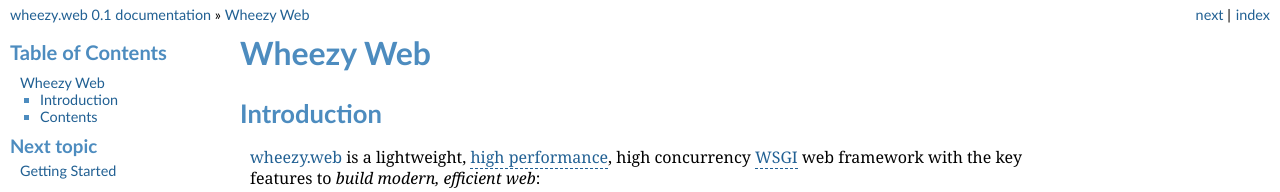
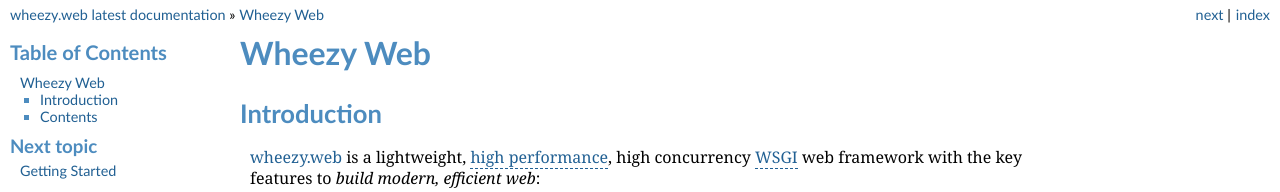
Before and after one commit to akornatskyy/wheezy.web, a Sphinx documentation site: the page built from doc/index.rst, in a window 1280 px wide. Shown: the top 192 px of the page. Built offline with Sphinx 7.4.7, drawn with Linux system fonts in a browser that asks for light colours.

Commit message:
Minor cleanup.

```diff
--- a/doc/conf.py
+++ b/doc/conf.py
@@ -55,17 +55,17 @@
 master_doc = 'index'
 
 # General information about the project.
-project = u'wheezy.web'
-copyright = u'2011, Andriy Kornatskyy'
+project = 'wheezy.web'
+copyright = '2011, Andriy Kornatskyy'
 
 # The version info for the project you're documenting, acts as replacement for
 # |version| and |release|, also used in various other places throughout the
 # built documents.
 #
 # The short X.Y version.
-version = '0.1'
+version = 'latest'
 # The full version, including alpha/beta/rc tags.
-release = '0.1'
+release = 'latest'
 
 # The language for content autogenerated by Sphinx. Refer to documentation
 # for a list of supported languages.
@@ -219,8 +219,8 @@
 # (source start file, target name, title, author, documentclass
 # [howto/manual]).
 latex_documents = [
-    ('index', 'wheezy.web.tex', u'wheezy.web Documentation',
-     u'Andriy Kornatskyy', 'manual'),
+    ('index', 'wheezy.web.tex', 'wheezy.web documentation',
+     'Andriy Kornatskyy', 'manual'),
 ]
 
 # The name of an image file (relative to this directory) to place at the top
@@ -253,6 +253,6 @@
 # One entry per manual page. List of tuples
 # (source start file, name, description, authors, manual section).
 man_pages = [
-    ('index', 'wheezy.web', u'wheezy.web Documentation',
-     [u'Andriy Kornatskyy'], 1)
+    ('index', 'wheezy.web', 'wheezy.web documentation',
+     ['Andriy Kornatskyy'], 1)
 ]
--- a/setup.cfg
+++ b/setup.cfg
@@ -9,5 +9,6 @@
 [upload_docs]
 upload-dir = doc/_build
 
-[pytest]
+[tool:pytest]
 pep8ignore =
+addopts = --disable-pytest-warnings
```
Also changed, not shown: README.md (added, +54 -0 lines), README.rst (deleted, +0 -62 lines), setup.py (+6 -10 lines), 2 other files.
